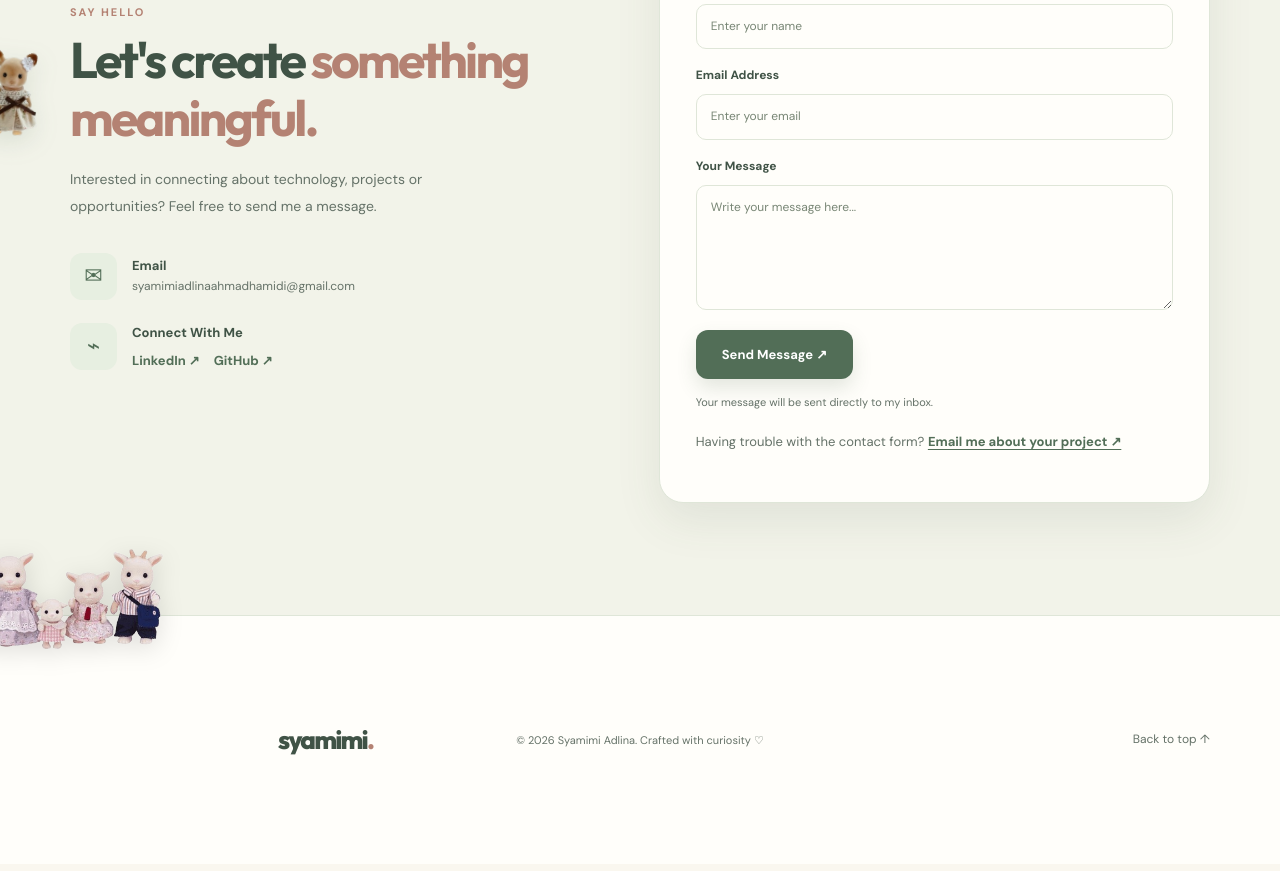
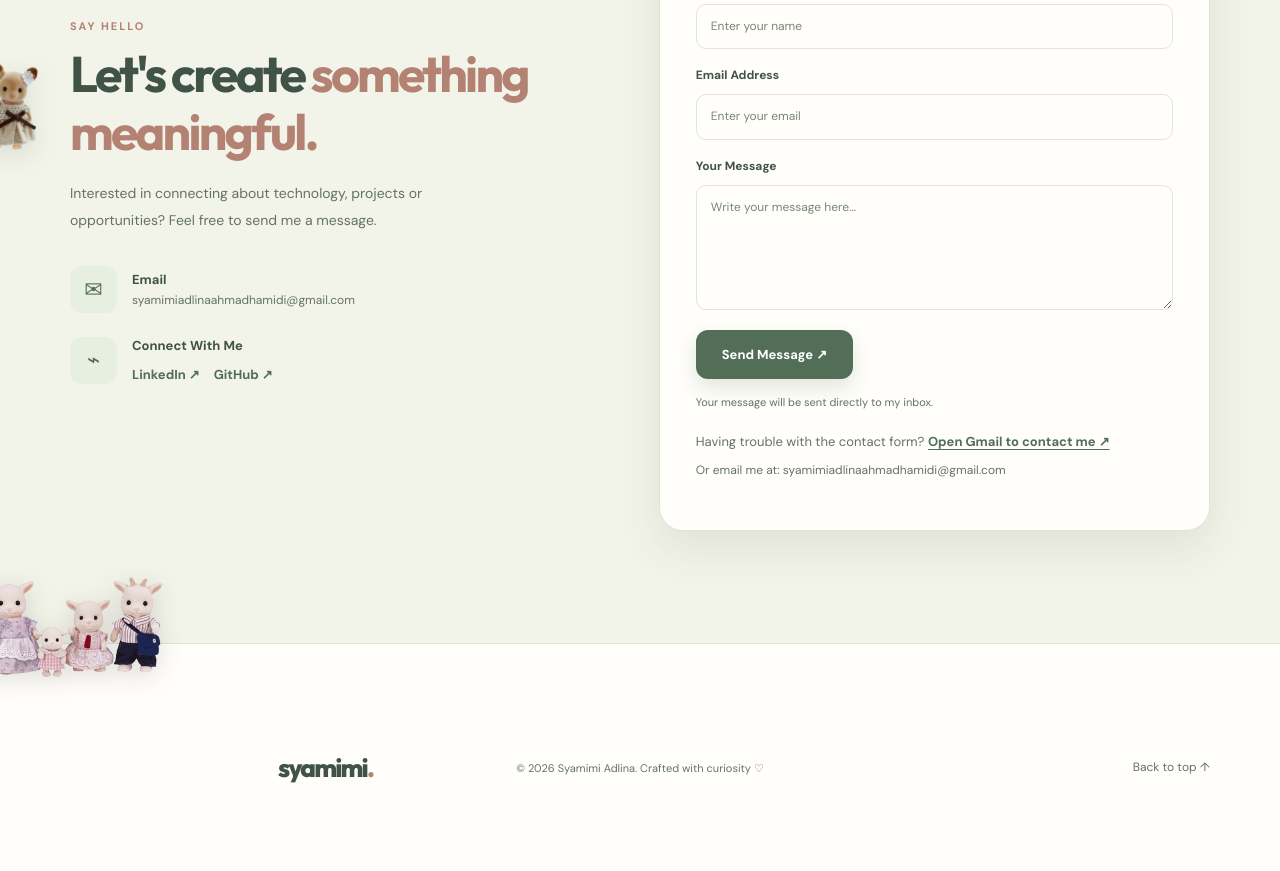
Before and after one commit to syamimiadlinaahmadhamidi-png/syamimi-adlina-portfolio, a plain HTML site: page index.html in a window 1280 px wide. Shown: the part 3703-4574 px from the top of the page. Drawn offline with Linux system fonts and the light colour scheme.

Commit message:
Improve freelance contact email link

```diff
--- a/index.html
+++ b/index.html
@@ -529,12 +529,23 @@
 </p>
 
 
+
 <p class="contact-fallback">
   Having trouble with the contact form?
-  <a href="mailto:syamimiadlinaahmadhamidi@gmail.com?subject=Freelance%20Project%20Enquiry">
-    Email me about your project ↗
+  <a
+    href="https://mail.google.com/mail/?view=cm&fs=1&to=syamimiadlinaahmadhamidi@gmail.com&su=Freelance%20Project%20Enquiry"
+    target="_blank"
+    rel="noopener noreferrer"
+  >
+    Open Gmail to contact me ↗
   </a>
+
+  <span class="contact-email-copy">
+    Or email me at:
+    syamimiadlinaahmadhamidi@gmail.com
+  </span>
 </p>
+
 
 
         </form>
--- a/style.css
+++ b/style.css
@@ -2012,3 +2012,13 @@ h1, h2, h3 {
   text-decoration: underline;
   text-underline-offset: 3px;
 }
+
+
+.contact-email-copy {
+  display: block;
+  margin-top: 8px;
+  font-size: 12px;
+  color: var(--body);
+  overflow-wrap: anywhere;
+  user-select: text;
+}
```
